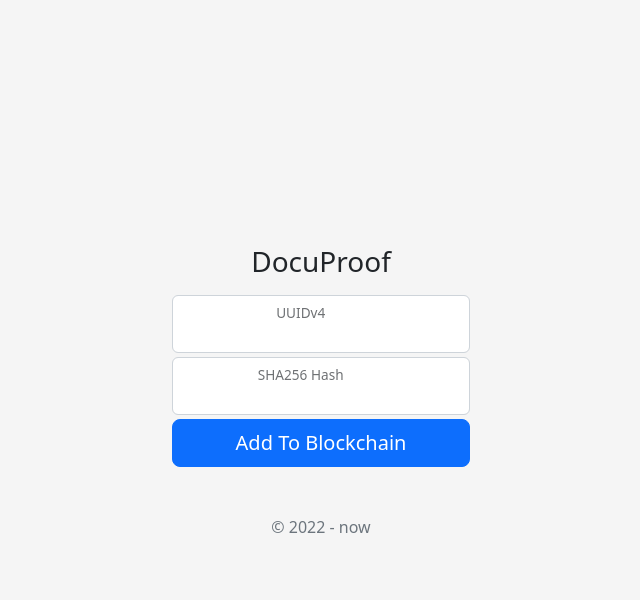
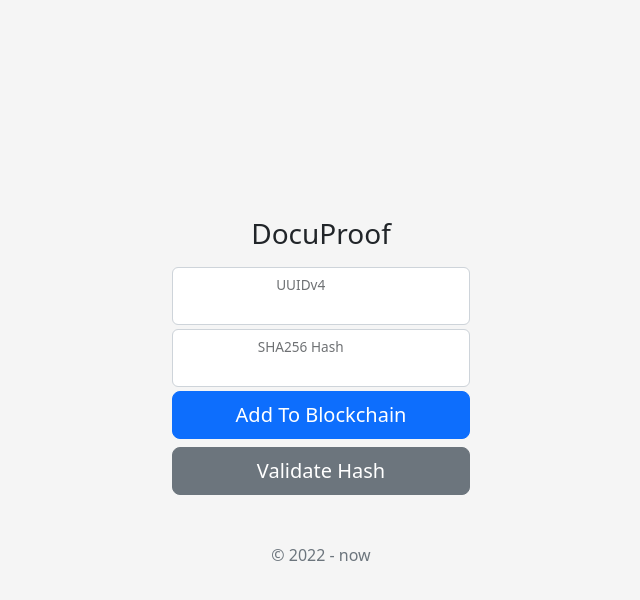
Before and after one commit to Finmatics/docuproof, a Python web app: template docuproof/templates/index.html in a window 1280 px wide. Shown: the top 600 px of the page, without its empty margins (319-959 px from the left). Run offline with Jinja, Linux system fonts and the light colour scheme; the template is opened without the code that fills it, so the values that code supplies are empty.

Commit message:
feat(frontend): Add validate to frontend

```diff
--- a/docuproof/templates/index.html
+++ b/docuproof/templates/index.html
@@ -47,7 +47,8 @@
             <input type="text" class="form-control" id="form-hash">
             <label for="form-hash">SHA256 Hash</label>
         </div>
-        <button class="w-100 btn btn-lg btn-primary" type="submit" id="add-button">Add To Blockchain</button>
+        <button class="w-100 btn btn-lg btn-primary mb-2" type="submit" id="add-button">Add To Blockchain</button>
+        <button class="w-100 btn btn-lg btn-secondary" type="submit" id="validate-button">Validate Hash</button>
         <p class="mt-5 mb-3 text-muted">© 2022 - now</p>
     </main>
     <script>
@@ -56,26 +57,37 @@
             messageContainer.innerHTML = msg;
         }
 
+        function sendJSON(url, data) {
+            const request = new XMLHttpRequest();
+            request.open("POST", url, true);
+            request.setRequestHeader("Content-Type", "application/json");
+            request.setRequestHeader("Authorization", "Bearer {{ token }}")
+            request.onreadystatechange = function() {
+                displayMessage(JSON.parse(request.responseText)['message']);
+            };
+            request.send(data);
+        }
+
+        function readFormAndSend(url) {
+            let uuidValue = document.getElementById("form-uuid").value;
+            let hashValue = document.getElementById("form-hash").value;
+            const data = JSON.stringify({"uuid": uuidValue, "sha256": hashValue});
+            sendJSON(url, data);
+        }
+
         window.onload = function() {
             let addButton = document.getElementById("add-button");
+            let validateButton = document.getElementById("validate-button");
+
             addButton.onclick = function() {
-                let uuidInput = document.getElementById("form-uuid");
-                let hashInput = document.getElementById("form-hash");
                 const url = "/v1/api/save/";
-                const data = JSON.stringify({"uuid": uuidInput.value, "sha256": hashInput.value});
-                const request = new XMLHttpRequest();
-                request.open("POST", url, true);
-                request.setRequestHeader("Content-Type", "application/json");
-                request.setRequestHeader("Authorization", "Bearer {{ token }}")
-                request.onreadystatechange = function() {
-                    if (request.readyState == 4 && request.status == 200) {
-                        displayMessage("Hash queued for blockchain upload");
-                    } else {
-                        displayMessage(request.responseText);
-                    }
-                };
-                request.send(data);
-            }
+                readFormAndSend(url);
+            };
+
+            validateButton.onclick = function() {
+                const url = "/v1/api/validate/";
+                readFormAndSend(url);
+            };
         }
     </script>
 </body>
```
